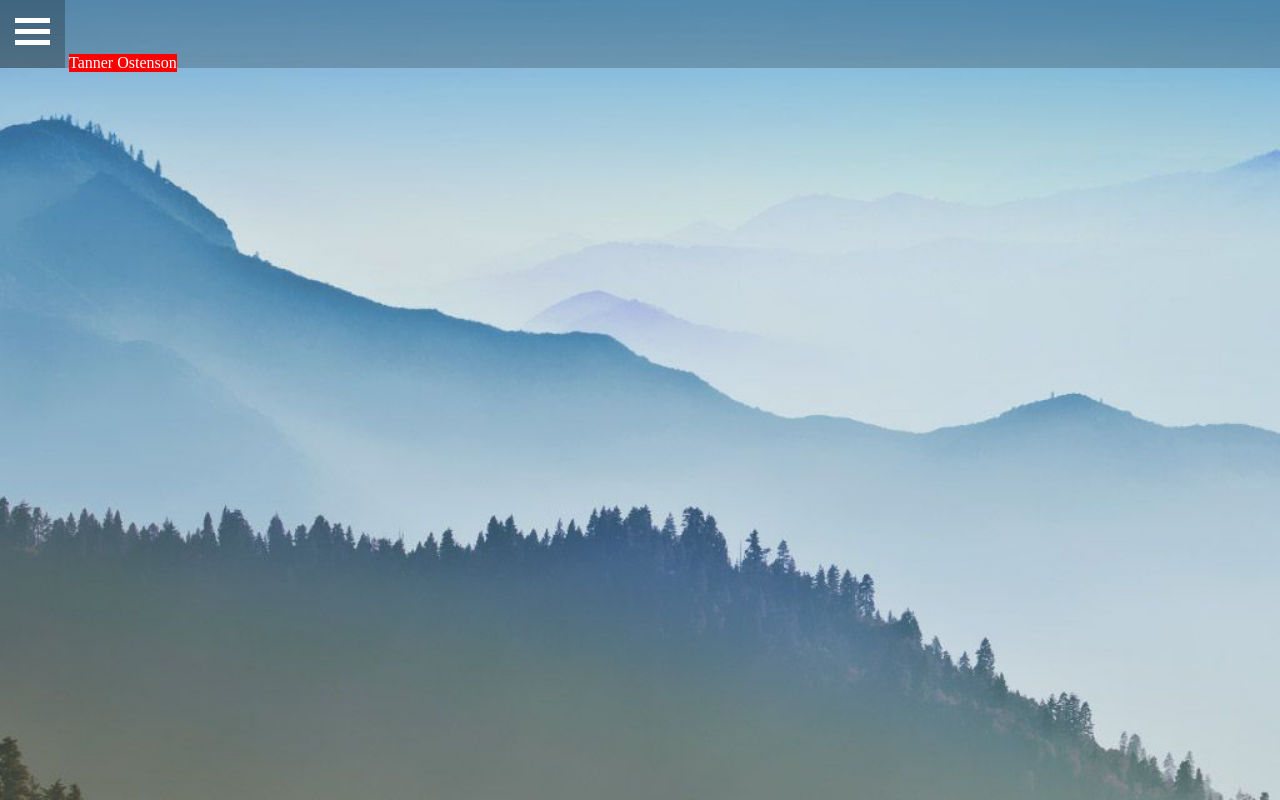
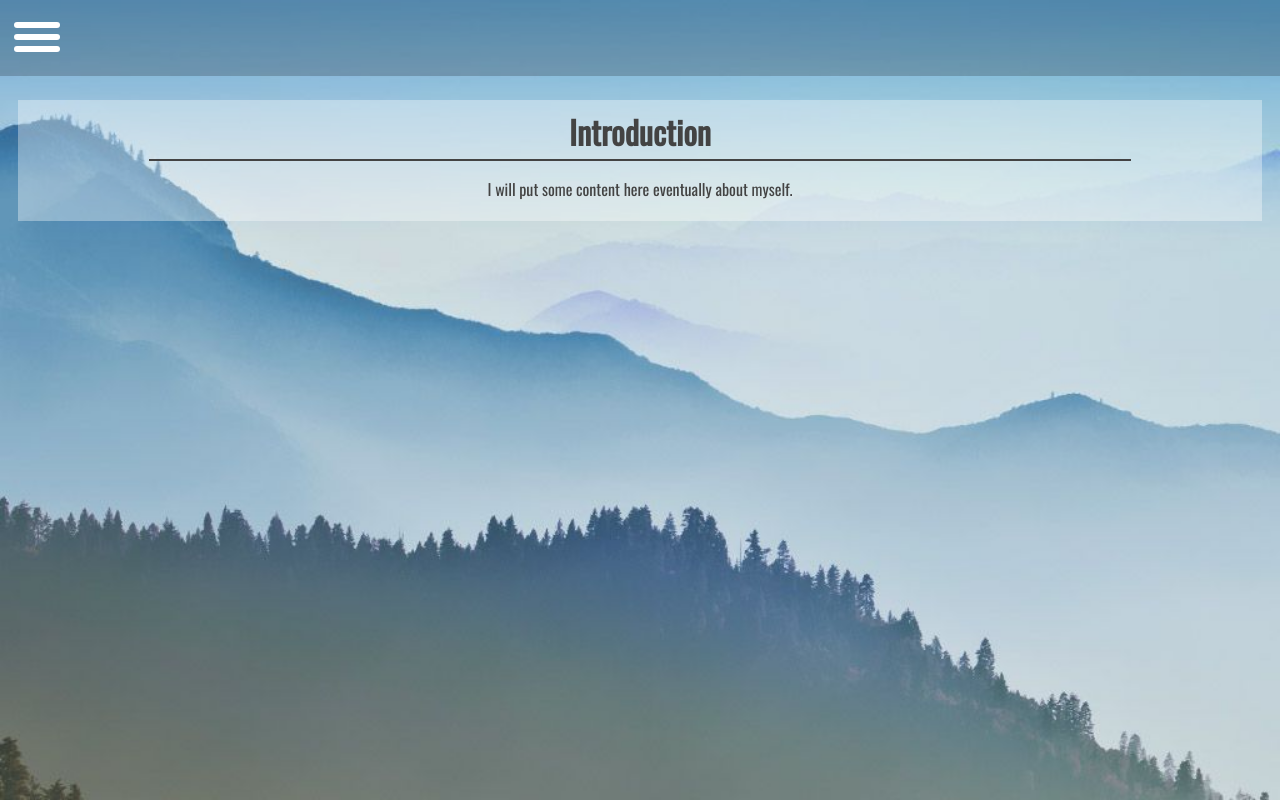
Before and after one commit to iAmTanner/portfolio, a plain HTML site: page index.html in a window 1280 px wide. Drawn offline with nearby package versions, Linux system fonts and the light colour scheme.

Commit message:
added menu button and intro

```diff
--- a/index.html
+++ b/index.html
@@ -2,24 +2,24 @@
 <html>
   <head title="Tanner Ostenson">
     <link rel="stylesheet" type="text/css" href="style.css">
+    <link rel="stylesheet" href="https://fonts.googleapis.com/css?family=Oswald">
   </head>
 
   <body>
-    <section class="header">
+    <div id="header">
       <div id="menu_container">
-        <div class="menu"></div>
-        <div class="menu"></div>
-        <div class="menu"></div>
+        <span></span>
+        <span></span>
+        <span></span>
       </div>
+    </div>
 
-      <div id="header_name">
-        Tanner Ostenson
+    <section id="intro_section">
+      <h2>Introduction</h2>
+      <div class="dark_separator"></div>
+      <div class="content_container">
+        I will put some content here eventually about myself.
       </div>
-    </section>
-
-    <section>
-
-
     </section>
   </body>
 </html>
--- a/style.css
+++ b/style.css
@@ -7,33 +7,58 @@ body {
     background-size: cover;
 }
 
-.header {
+#header {
     background-color: rgba(0,0,0,0.2);
-    height: 68px;
     align-items: center;
+    padding: 8px;
 }
 
 #menu_container {
-    display: inline-block;
-    height: 56px;
-    padding-top: 12px;
-    width: 65px;
+    height: 52px;
+    width: 58px;
+    padding-top: 8px;
+    padding-bottom: -8px;
 }
 
 #menu_container:hover {
-    background-color: rgba(0,0,0,0.25);
+    background-color: rgba(0,0,0,0.2);
 }
 
-.menu {
-    width: 35px;
-    height: 5px;
+#menu_container span {
     background-color: white;
+    display: block;
+    height: 6px;
+    width: 80%;
     margin: 6px auto;
+    border-radius: 4px;
 }
 
-#header_name {
-    display: inline-block;
-    color: white;
-    background-color: red;
+#intro_section {
+    margin: 24px 18px;
+    background-color: rgba(255,255,255,0.35);
+    width: auto;
+    text-align: center;
+    padding: 8px;
+}
 
+#intro_section h2 {
+    color: #434343;
+    font-family: 'Oswald', serif;
+    font-size: 32px;
+    padding: 0px;
+    margin: 0px;
 }
+
+.dark_separator {
+    height: 2px;
+    width: 80%;
+    margin: 4px auto;
+    background-color: #434343;
+}
+
+.content_container {
+    color: #434343;
+    padding: 12px 18px;
+    font-family: 'Oswald', serif;
+    font-size: 16px;
+}
```
